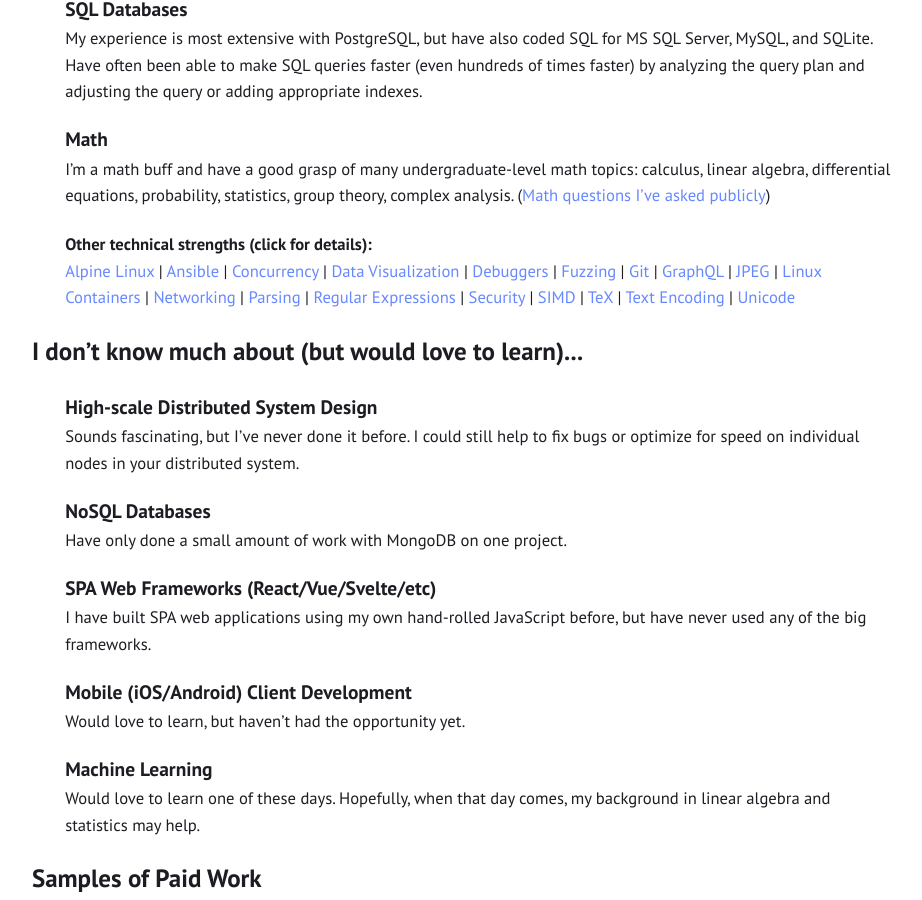
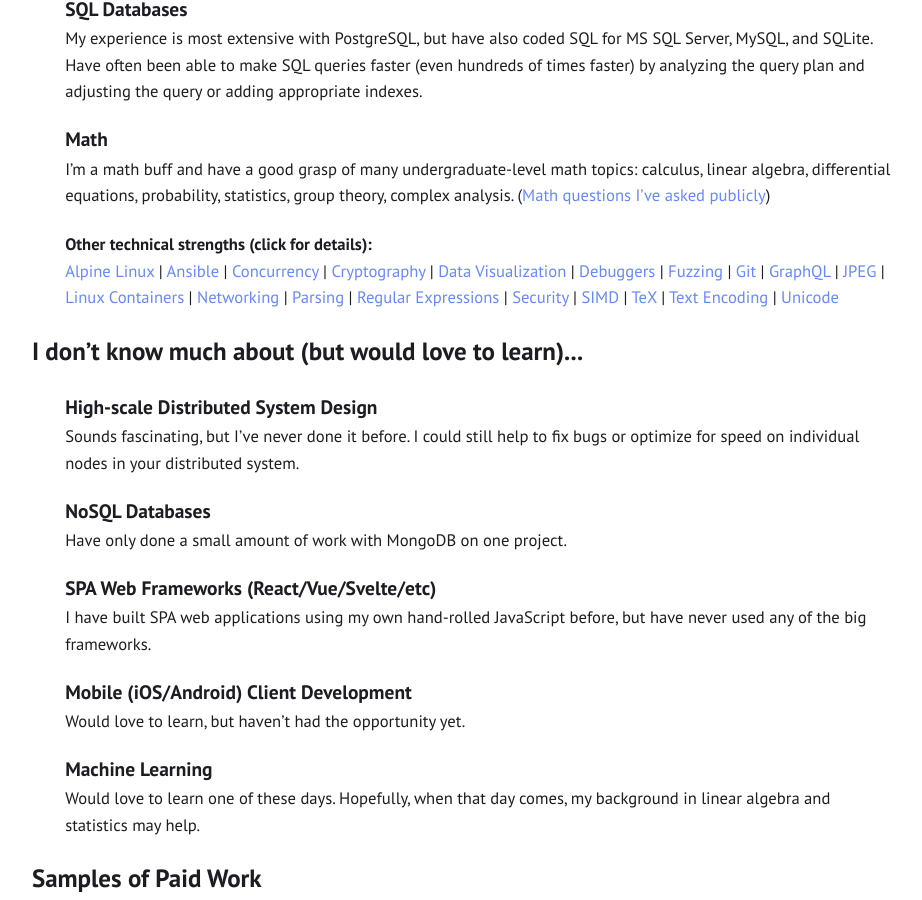
Before and after one commit to alexdowad/alexdowad.github.io, a Jekyll site: the page built from cv.html, in a window 1280 px wide and 900 px high, scrolled down 1331 px. Shown: the whole window, without its empty margins (178-1100 px from the left). Built offline with Jekyll 4.4.1, drawn with Linux system fonts in a browser that asks for light colours.

Commit message:
Add note on learning cryptography/cryptanalysis to CV

```diff
--- a/cv.html
+++ b/cv.html
@@ -78,7 +78,7 @@
 	I’m a math buff and have a good grasp of many undergraduate-level math topics: calculus, linear algebra, differential equations, probability, statistics, group theory, complex analysis. (<a href="https://math.stackexchange.com/users/182510/alex-d?tab=questions&sort=newest">Math questions I’ve asked publicly</a>)
 
 	<h4 style="margin-bottom: 0">Other technical strengths (click for details):</h4>
-	<a class="detail-link">Alpine Linux</a> | <a class="detail-link">Ansible</a> | <a class="detail-link">Concurrency</a> | <a class="detail-link">Data Visualization</a> | <a class="detail-link">Debuggers</a> | <a class="detail-link">Fuzzing</a> | <a class="detail-link">Git</a> | <a class="detail-link">GraphQL</a> | <a class="detail-link">JPEG</a> | <a class="detail-link">Linux Containers</a> | <a class="detail-link">Networking</a> | <a class="detail-link">Parsing</a> | <a class="detail-link">Regular Expressions</a> | <a class="detail-link">Security</a> | <a class="detail-link">SIMD</a> | <a class="detail-link">TeX</a> | <a class="detail-link">Text Encoding</a> | <a class="detail-link">Unicode</a>
+	<a class="detail-link">Alpine Linux</a> | <a class="detail-link">Ansible</a> | <a class="detail-link">Concurrency</a> | <a class="detail-link">Cryptography</a> | <a class="detail-link">Data Visualization</a> | <a class="detail-link">Debuggers</a> | <a class="detail-link">Fuzzing</a> | <a class="detail-link">Git</a> | <a class="detail-link">GraphQL</a> | <a class="detail-link">JPEG</a> | <a class="detail-link">Linux Containers</a> | <a class="detail-link">Networking</a> | <a class="detail-link">Parsing</a> | <a class="detail-link">Regular Expressions</a> | <a class="detail-link">Security</a> | <a class="detail-link">SIMD</a> | <a class="detail-link">TeX</a> | <a class="detail-link">Text Encoding</a> | <a class="detail-link">Unicode</a>
 
 	<p class="hidden-details" id="alpine_linux">
 		I’m the maintainer of several Alpine Linux packages. I have contributed code to musl libc before, and have read some of the source code for OpenRC. (Both of these are key components of Alpine Linux.)
@@ -88,6 +88,9 @@
 	</p>
 	<p class="hidden-details" id="concurrency">
 		I once became very interested in concurrent/parallel programming and did a lot of research. One of the fruits was the <a href="https://github.com/ruby-concurrency/concurrent-ruby/pull/259"><code>ReadWriteLock</code> implementation</a> which is still included in the popular <code>concurrent-ruby</code> library.
+	</p>
+	<p class="hidden-details" id="cryptography">
+		Have been studying cryptography and cryptanalysis on the side for close to a year. I’ve completed all the <a href="https://cryptopals.com/">Cryptopals challenges</a>. Here is some of my expository writing on cryptanalysis: <a href="/understanding-bleichenbackers-crypto98-rsa-attack/">1</a> | <a href="/understanding-mangers-rsa-attack/">2</a>.
 	</p>
 	<p class="hidden-details" id="data_visualization">
 		Most of what I know about data visualization in the abstract was learned by reading Tamara Munzner’s <i>Visualization Analysis and Design</i>. I sometimes use D3.js to create interactive displays of information; you can see a few examples on <a href="https://alexdowad.github.io">my blog</a>.
```
